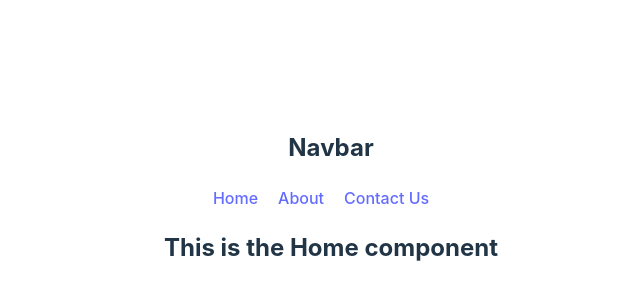
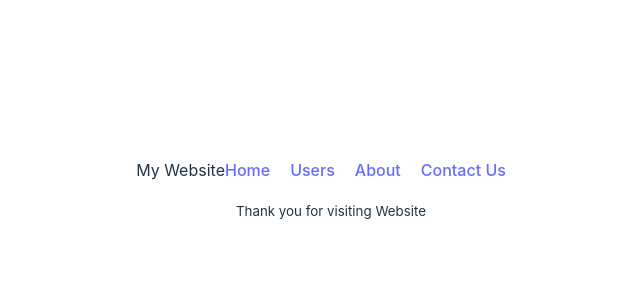
Before and after one commit to mazharul03/introduction-to-react-router, a React (Vite) app: page / in a window 1280 px wide. Shown: the part 202-502 px from the top of the page, without its empty margins (309-949 px from the left). Built offline with nearby package versions, Linux system fonts and the light colour scheme.

Commit message:
Use Link, outlet

```diff
--- /dev/null
+++ b/src/Component/Footer/Footer.jsx
@@ -0,0 +1,9 @@
+const Footer = () => {
+    return (
+        <div>
+            <p><small>Thank you for visiting Website</small></p>
+        </div>
+    );
+};
+
+export default Footer;
--- a/src/Component/Header/Header.jsx
+++ b/src/Component/Header/Header.jsx
@@ -3,9 +3,10 @@
 const Header = () => {
     return (
         <div>
-            <h2>Navbar</h2>
             <nav>
+                <span>My Website</span>
                 <Link to={'/'}>Home</Link>
+                <Link to={'/users'}>Users</Link>
                 <Link to={'/about'}>About</Link>
                 <Link to={'/contact'}>Contact Us</Link>
             </nav>
--- a/src/Component/Home/Home.jsx
+++ b/src/Component/Home/Home.jsx
@@ -1,12 +1,14 @@
+
 import { Outlet } from "react-router-dom";
+import Footer from "../Footer/Footer";
 import Header from "../Header/Header";
 
 const Home = () => {
     return (
         <div>
             <Header></Header>
-            <h2>This is the Home component</h2>
             <Outlet></Outlet>
+            <Footer></Footer>
         </div>
     );
 };
--- /dev/null
+++ b/src/Component/Users/Users.jsx
@@ -0,0 +1,11 @@
+
+const Users = () => {
+    return (
+        <div>
+            <h2>Our Users</h2>
+            <p>Fantastic and vodro</p>
+        </div>
+    );
+};
+
+export default Users;
--- a/src/main.jsx
+++ b/src/main.jsx
@@ -9,6 +9,7 @@
 import Home from './Component/Home/Home.jsx';
 import About from './Component/About/About.jsx';
 import Contact from './Component/Contact/Contact.jsx';
+import Users from './Component/Users/Users.jsx';
 
 const router = createBrowserRouter([
   {
@@ -22,6 +23,10 @@
       {
         path: '/contact',
         element: <Contact></Contact>
+      },
+      {
+        path: '/users',
+        element: <Users></Users>
       }
     ]
   },
```
